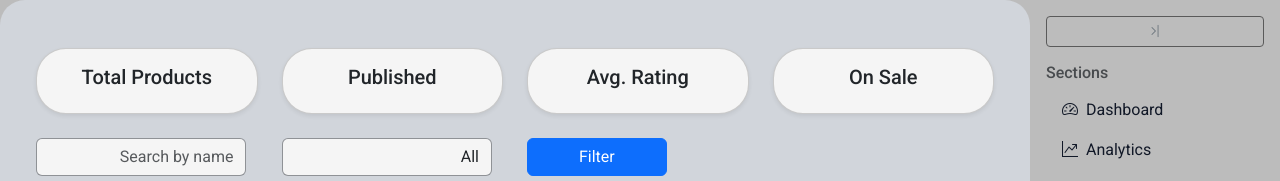
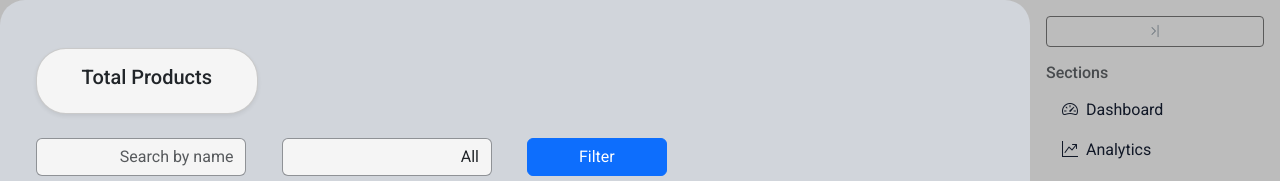
Before and after one commit to withindevelopment-activate/within-the-app, a Django app: template Demo/templates/Demo/products_page.html in a window 1280 px wide. Shown: the part 76-257 px from the top of the page. Run offline with Django 5.2, Linux system fonts and the light colour scheme; the template is opened without the code that fills it, so the values that code supplies are empty.

Commit message:
removed data from the products_page

```diff
--- a/Demo/templates/Demo/products_page.html
+++ b/Demo/templates/Demo/products_page.html
@@ -15,31 +15,8 @@
                 </div>
             </div>
         </div>
-        <div class="col-md-3">
-            <div class="card text-center shadow-sm">
-                <div class="card-body">
-                    <h5>Published</h5>
-                    <h3>{{ published_count }}</h3>
-                </div>
-            </div>
-        </div>
-        <div class="col-md-3">
-            <div class="card text-center shadow-sm">
-                <div class="card-body">
-                    <h5>Avg. Rating</h5>
-                    <h3>{{ avg_rating }}</h3>
-                </div>
-            </div>
-        </div>
-        <div class="col-md-3">
-            <div class="card text-center shadow-sm">
-                <div class="card-body">
-                    <h5>On Sale</h5>
-                    <h3>{{ on_sale_count }}</h3>
-                </div>
-            </div>
-        </div>
     </div>
+
 
     <!-- Filter -->
     <form method="GET" class="mb-3">
@@ -79,18 +56,10 @@
                     <tbody>
                         {% for p in products %}
                         <tr>
-                            <td>{{ p.id }}</td>
                             <td>{{ p.name.en }}</td>
                             <td>{{ p.price }}</td>
                             <td>{{ p.sale_price }}</td>
                             <td>{{ p.rating.average }} ⭐ ({{ p.rating.total_count }})</td>
-                            <td>
-                                {% if p.stocks %}
-                                {{ p.stocks.0.available_quantity|default:"∞" }}
-                                {% else %}
-                                N/A
-                                {% endif %}
-                            </td>
                             <td>{% if p.is_published %} ✅ {% else %} ❌ {% endif %}</td>
                         </tr>
                         {% endfor %}
```
